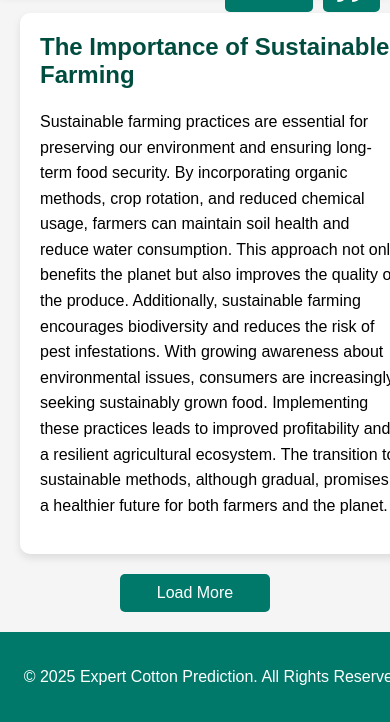
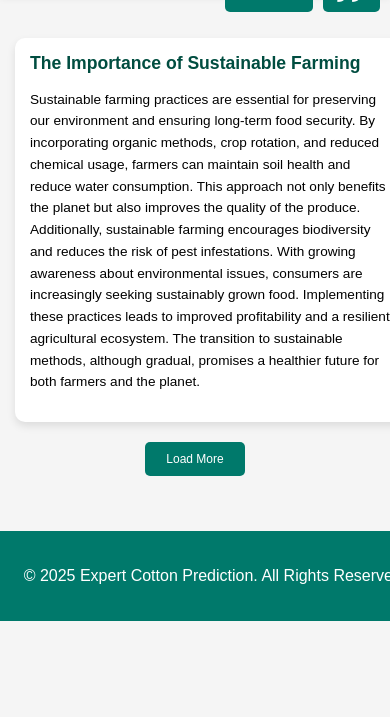
Before and after one commit to SibghaBhatti/cotton-disease-web-app, a Flask app: template templates/blog.html in a window 390 px wide. Shown: the part 127-849 px from the top of the page. After the commit the page ends 748 px from the top, so only its background shows below. Run offline with Flask 3, Linux system fonts and the light colour scheme; the template is opened without the code that fills it, so the values that code supplies are empty.

Commit message:
Update blog.html

```diff
--- a/templates/blog.html
+++ b/templates/blog.html
@@ -183,6 +183,50 @@
     #load-more:hover {
       background-color: #004d40;
     }
+      /* Fix post-list width and add responsive styles */
+#post-list {
+  width: 100% !important; /* Override the 195% width */
+}
+
+@media (max-width: 768px) {
+  .blog-container {
+    padding: 15px;
+  }
+
+  .post {
+    width: 100%;
+    margin: 10px 0;
+    padding: 15px;
+  }
+
+  .post h2 {
+    font-size: 1.3em;
+  }
+
+  .post p {
+    font-size: 0.9em;
+  }
+
+  #load-more {
+    width: 120px;
+    font-size: 14px;
+  }
+}
+
+@media (max-width: 480px) {
+  .post h2 {
+    font-size: 1.1em;
+  }
+
+  .post p {
+    font-size: 0.85em;
+  }
+
+  #load-more {
+    width: 100px;
+    font-size: 12px;
+  }
+}
     </style>
   </head>
   <body>
```
